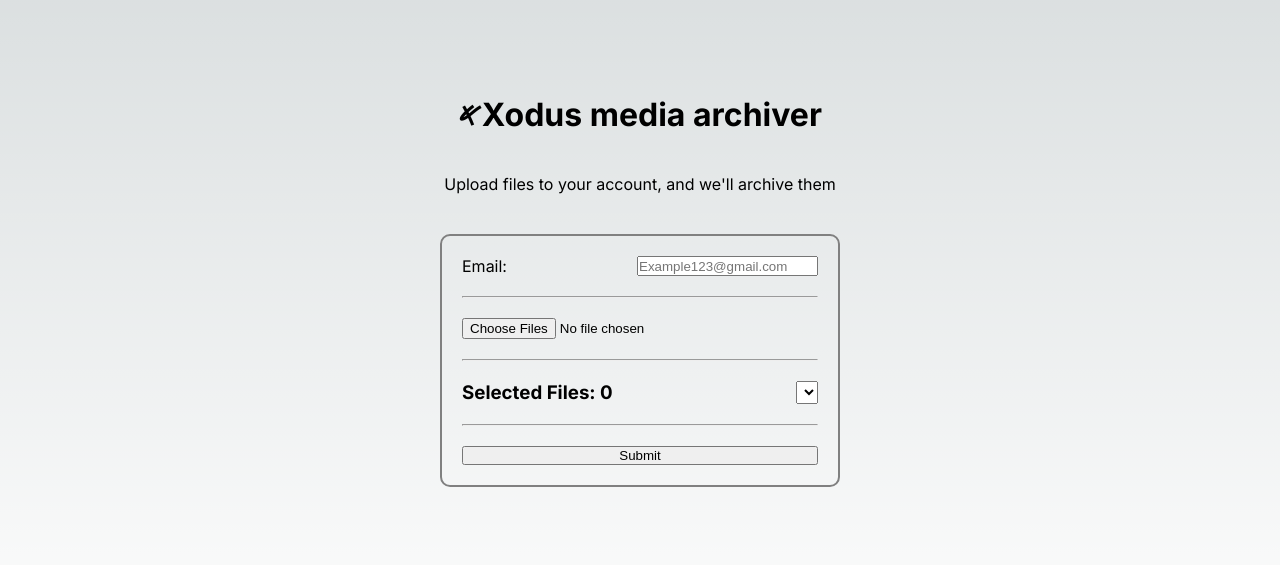
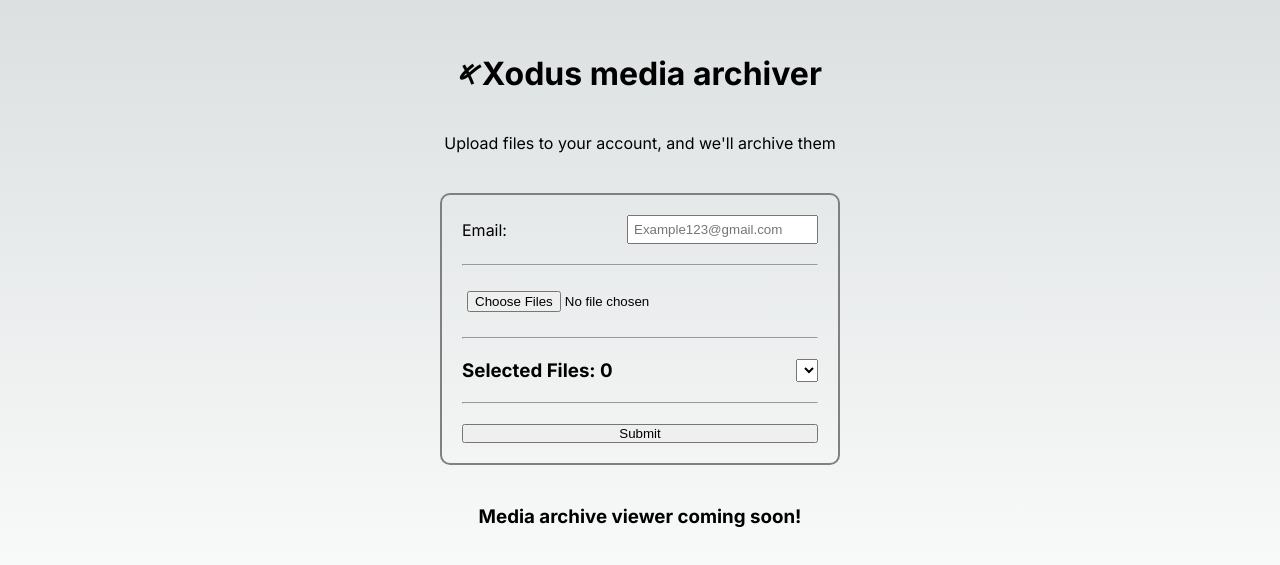
Before and after one commit to Beth-Kavod/-Xodus-Archive, a Next.js app: page / in a window 1280 px wide. Shown: the part 109-674 px from the top of the page. Built offline with nearby package versions, Linux system fonts and the light colour scheme.

Commit message:
Slight CSS improvement

```diff
--- a/app/components/DisplayImages.tsx
+++ b/app/components/DisplayImages.tsx
@@ -35,8 +35,8 @@ export default function DisplayImages({ params }: Props) {
           ))}
         </select>
       </div>
-      { pickedFile.name && selectedFiles.length > 1 &&
-        <>
+      { pickedFile.name && selectedFiles.length > 0 &&
+        <div style={{ display: 'flex', width: '100%', flexDirection: 'column', alignItems: 'center' }}>
           <br />
           <Image
             src={ URL.createObjectURL(pickedFile)}
@@ -44,10 +44,10 @@ export default function DisplayImages({ params }: Props) {
             width="0"
             height="0"
             sizes="100vw"
-            style={{ width: '100%', height: 'auto' }}
+            style={{ width: '100%', height: 'auto', padding: 8, borderRadius: 8, boxSizing: "border-box" }}
           />
-          <button onClick={removeFile}>Remove</button>
-        </>
+          <button style={{ width: '50%' }} onClick={removeFile}>Remove</button>
+        </div>
       }
     </div>
   )
--- a/app/page.module.css
+++ b/app/page.module.css
@@ -10,6 +10,10 @@
 }
 
 .main > h1 {
+  text-align: center;
+}
+
+.main h3 {
   text-align: center;
 }
 
@@ -28,6 +32,11 @@
 .formGroup {
   display: flex;
   justify-content: space-between;
+  align-items: center;
+}
+
+.formGroup > input {
+  padding: 5px;
 }
 
 @media screen and (max-width: 600px) {
--- a/app/page.tsx
+++ b/app/page.tsx
@@ -122,6 +122,7 @@ export default function Home() {
         <hr />
         <button>Submit</button>
       </form>
+      <h3>Media archive viewer coming soon!</h3>
     </main>
   );
 }
```
